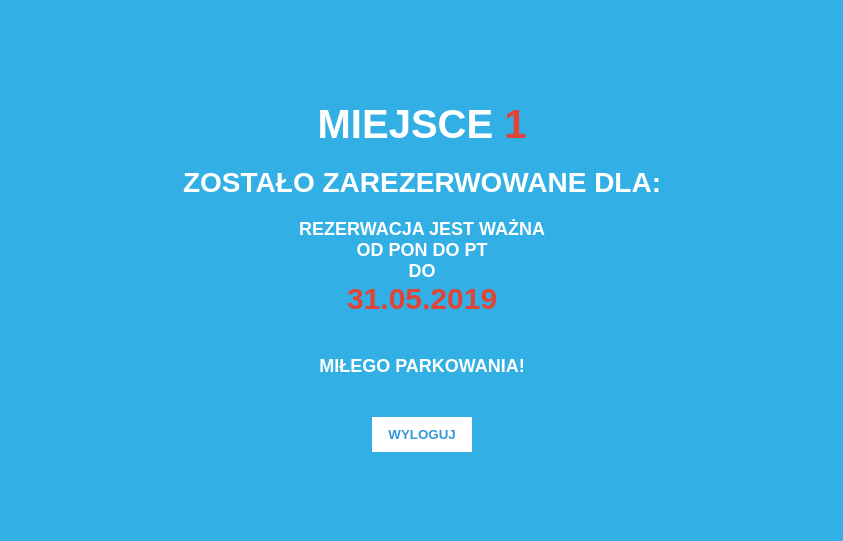
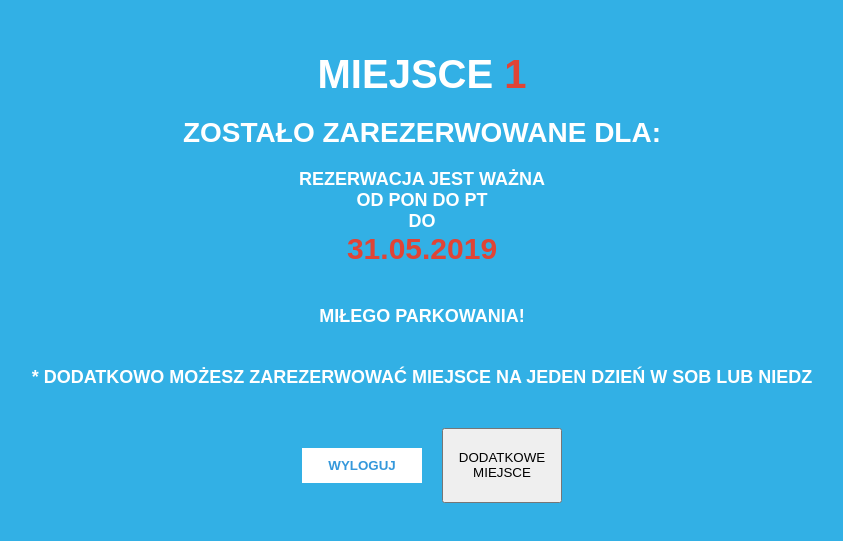
Before and after one commit to MartaKMB/parkando-spio, a React (Create React App) app: page /final-confirmation/1/1 in a window 1280 px wide. Shown: the part 123-664 px from the top of the page, without its empty margins (218-1061 px from the left). Built offline with nearby package versions, Linux system fonts and the light colour scheme; no server answers.

Commit message:
FRONT-203 added DayChoicePage and button to go to

```diff
--- a/src/components/ConfirmationPage/FinalConfirmationPage.js
+++ b/src/components/ConfirmationPage/FinalConfirmationPage.js
@@ -25,12 +25,27 @@ class FinalConfirmationPage extends Component {
                     <div className="expiration__date">{this.props.expirationDate}</div>
                 </div>
                 <div className="confirmation-container__enjoy">Miłego parkowania!</div>
+                <div className="confirmation-container__enjoy">
+                    {`* Dodatkowo możesz zarezerwować miejsce na jeden dzień
+                    ${this.props.userType === 'Dzienny'
+                        ? ' w sob lub niedz '
+                        : ' od pon do pt '
+                    }`}
+                </div>
+                <div className="confirmation-container__buttons-section buttons-section">
                     <button
                         className="buttons-section__log-out-btn"
                         onClick={(e) => {e.preventDefault(); this.props.history.push(`/`)}}
                         >
                         WYLOGUJ
                     </button>
+                    <button
+                        className="buttons-section__additional-place"
+                        onClick={(e) => {e.preventDefault(); this.props.history.push(`/day-choice/${this.props.match.params.card_id}`)}}
+                    >
+                        DODATKOWE MIEJSCE
+                    </button>
+                </div>
             </section>
         )
     }
--- /dev/null
+++ b/src/components/DayChoicePage/DayChoicePage.js
@@ -0,0 +1,44 @@
+import React, { Component } from 'react';
+
+import { withRouter } from "react-router-dom";
+
+class DayChoicePage extends Component {
+    handleClick = (e) => {
+        e.preventDefault();
+        // set day in App
+        this.props.history.push(`/choice/${this.props.match.params.card_id}`)
+    }
+
+    render() {
+        return (
+            <section className="day-choice-container">
+                Wybierz dzień
+                <div className="day-choice-container__day-buttons day-buttons">
+                    <button className="day-buttons__day-btn" id={1} onClick={this.handleClick}>
+                        PONIEDZIAŁEK
+                    </button>
+                    <button className="day-buttons__day-btn" id={2} onClick={this.handleClick}>
+                        WTOREK
+                    </button>
+                    <button className="day-buttons__day-btn" id={3} onClick={this.handleClick}>
+                        ŚRODA
+                    </button>
+                    <button className="day-buttons__day-btn" id={4} onClick={this.handleClick}>
+                        CZWARTEK
+                    </button>
+                    <button className="day-buttons__day-btn" id={5} onClick={this.handleClick}>
+                        PIĄTEK
+                    </button>
+                    <button className="day-buttons__day-btn" id={6} onClick={this.handleClick}>
+                        SOBOTA
+                    </button>
+                    <button className="day-buttons__day-btn" id={7} onClick={this.handleClick}>
+                        NIEDZIELA
+                    </button>
+                </div>
+            </section>
+        )
+    }
+}
+
+export default withRouter(DayChoicePage);
--- a/src/containers/App.js
+++ b/src/containers/App.js
@@ -12,6 +12,8 @@ import ChoicePage from '../components/ParkingChoicePage/ChoicePage';
 import ParkingChoicePage from '../components/ParkingChoicePage/ParkingChoicePage';
 import ConfirmationPage from '../components/ConfirmationPage/ConfirmationPage';
 import FinalConfirmationPage from '../components/ConfirmationPage/FinalConfirmationPage';
+
+import DayChoicePage from '../components/DayChoicePage/DayChoicePage';
 
 class App extends Component {
   state = {
@@ -140,6 +142,17 @@ class App extends Component {
             }
             match={matchPath}
           />
+          <Route
+            path="/day-choice/:card_id"
+            render={
+              (props) =>
+              <DayChoicePage
+                {...props}
+                userType={this.state.user_type}
+              />
+            }
+            match={matchPath}
+          />
         </Switch>
       </main>
     </Router>
--- a/src/styles/ConfirmationPage.scss
+++ b/src/styles/ConfirmationPage.scss
@@ -22,7 +22,7 @@
         box-sizing: border-box;
         justify-content: space-between;
         padding: 20px 30px;
-        max-width: 300px;
+        max-width: 340px;
     }
 
     .buttons-section {
@@ -32,7 +32,7 @@
             font-weight: 700;
             background-color: #fff;
             border: none;
-            width: 100px;
+            width: 120px;
             outline: none;
             box-sizing: border-box;
             padding: 10px;
@@ -45,13 +45,17 @@
             font-weight: 700;
             color: #fff;
             border: none;
-            width: 100px;
+            width: 120px;
             outline: none;
             box-sizing: border-box;
             padding: 10px;
             margin: 20px auto;
             background-color: #E04436;
             cursor: pointer;
+        }
+
+        &__additional-place {
+            width: 120px;
         }
     }
 
```
Lines whose indentation alone changed are shown as unchanged.
